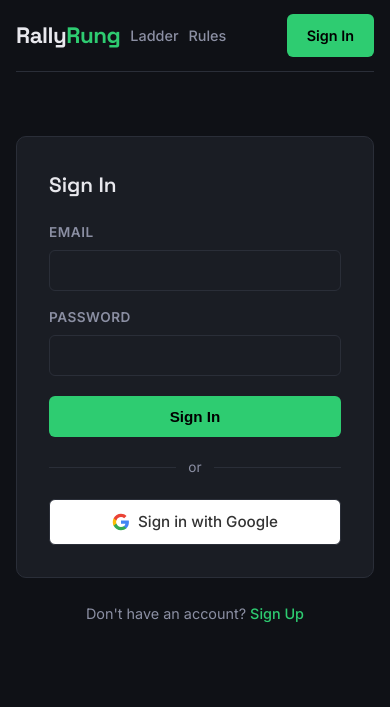
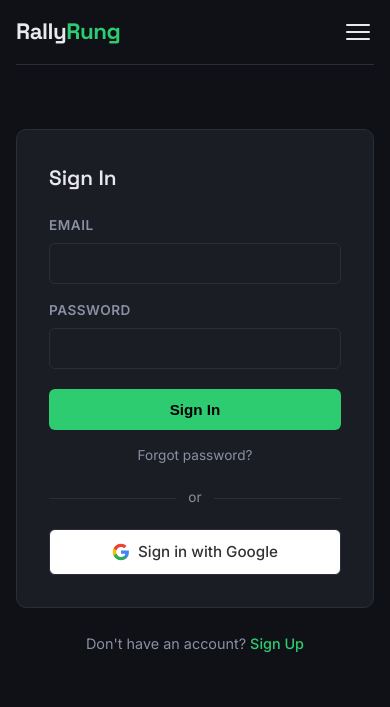
Before and after one commit to kaplanae/rallyrung, a Flask app: page /login in a window 390 px wide. Shown: the top 707 px of the page. Run offline with Flask 3, Linux system fonts and the light colour scheme; some libraries are stand-ins or nearby versions.

Commit message:
Add password reset flow, mobile hamburger nav, and ranking bug fixes
- Password reset: forgot-password route, reset-password token flow, reset_password.html template
- Mobile nav: hamburger button with CSS toggle at 600px breakpoint
- Fix CSV import allowing ranking 0 (now floors to 1)
- Fix admin add-to-ladder failing when pending row exists (now activates it)
- Fix ladder unpause allowing pending players to self-activate at rank 0
- Fix admin status: "not on ladder" -> "inactive", fix 'active' in 'inactive' substring bug

Co-Authored-By: Claude Opus 4.6 <noreply@anthropic.com>

```diff
--- a/app.py
+++ b/app.py
@@ -1091,6 +1091,130 @@ def signup():
     return redirect(url_for('profile'))
 
 
+@app.route('/forgot-password', methods=['POST'])
+def forgot_password():
+    email = request.form.get('email', '').strip().lower()
+    # Always show the same message to avoid email enumeration
+    success_msg = 'If an account exists with that email, a password reset link has been sent.'
+
+    if not email:
+        flash('Please enter your email address.')
+        return redirect(url_for('login'))
+
+    conn = get_db()
+    cur = conn.cursor()
+    ph = get_placeholder()
+
+    cur.execute(f'SELECT id, email FROM users WHERE email = {ph}', (email,))
+    user_row = cur.fetchone()
+
+    if user_row:
+        user_row = dict(user_row)
+        token = str(uuid.uuid4())
+        expires_at = datetime.utcnow() + timedelta(hours=1)
+
+        cur.execute(f'''
+            INSERT INTO magic_tokens (email, token, expires_at)
+            VALUES ({ph}, {ph}, {ph})
+        ''', (email, token, expires_at))
+        conn.commit()
+
+        link = url_for('reset_password', token=token, _external=True)
+        send_email(email, "Reset your RallyRung password", email_wrap(f'''
+            <p>We received a request to reset your password.</p>
+            <p><a href="{link}" style="display:inline-block;padding:12px 24px;background:#2ecc71;color:#000;
+            border-radius:6px;font-weight:600;text-decoration:none;">Reset Password</a></p>
+            <p style="color:#999;font-size:13px;">This link expires in 1 hour. If you didn't request this, you can ignore this email.</p>
+        '''))
+
+    conn.close()
+    flash(success_msg)
+    return redirect(url_for('login'))
+
+
+@app.route('/reset-password/<token>', methods=['GET', 'POST'])
+def reset_password(token):
+    conn = get_db()
+    cur = conn.cursor()
+    ph = get_placeholder()
+
+    cur.execute(f'SELECT * FROM magic_tokens WHERE token = {ph}', (token,))
+    row = cur.fetchone()
+
+    if not row:
+        conn.close()
+        flash('Invalid reset link.')
+        return redirect(url_for('login'))
+
+    row = dict(row)
+    if row.get('used'):
+        conn.close()
+        flash('This reset link has already been used.')
+        return redirect(url_for('login'))
+
+    if datetime.utcnow() > row['expires_at']:
+        conn.close()
+        flash('This reset link has expired.')
+        return redirect(url_for('login'))
+
+    if request.method == 'GET':
+        conn.close()
+        return render_template('reset_password.html', token=token)
+
+    # POST — set new password
+    password = request.form.get('password', '')
+    confirm_password = request.form.get('confirm_password', '')
+
+    if not password or not confirm_password:
+        conn.close()
+        flash('Both password fields are required.')
+        return redirect(url_for('reset_password', token=token))
+
+    if password != confirm_password:
+        conn.close()
+        flash('Passwords do not match.')
+        return redirect(url_for('reset_password', token=token))
+
+    if len(password) < 6:
+        conn.close()
+        flash('Password must be at least 6 characters.')
+        return redirect(url_for('reset_password', token=token))
+
+    hashed = generate_password_hash(password)
+    cur.execute(f'UPDATE users SET password_hash = {ph} WHERE email = {ph}', (hashed, row['email']))
+
+    # Mark token as used
+    if USE_POSTGRES:
+        cur.execute(f'UPDATE magic_tokens SET used = TRUE WHERE id = {ph}', (row['id'],))
+    else:
+        cur.execute(f'UPDATE magic_tokens SET used = 1 WHERE id = {ph}', (row['id'],))
+
+    conn.commit()
+
+    # Log the user in
+    cur.execute(f'SELECT * FROM users WHERE email = {ph}', (row['email'],))
+    user_row = cur.fetchone()
+    conn.close()
+
+    if user_row:
+        user_row = dict(user_row)
+        user = User(
+            id=user_row['id'], username=user_row['username'],
+            email=user_row.get('email'), google_id=user_row.get('google_id'),
+            profile_picture=user_row.get('profile_picture'),
+            phone=user_row.get('phone'), ntrp_rating=user_row.get('ntrp_rating'),
+            gender=user_row.get('gender'),
+            is_admin=bool(user_row.get('is_admin')),
+            is_active=bool(user_row.get('is_active', True))
+        )
+        login_user(user)
+        flash('Your password has been reset successfully.')
+        return redirect(url_for('ladder'))
+
+    flash('Password reset. Please sign in.')
+    return redirect(url_for('login'))
+
+
 @app.route('/auth/google')
 def google_login():
     if not google:
@@ -1945,6 +2069,18 @@ def ladder_unpause():
     cur = conn.cursor()
     ph = get_placeholder()
 
+    # Check if player is pending (not yet placed) — don't allow self-activation
+    cur.execute(f'SELECT pending, ranking FROM ladder_players WHERE user_id = {ph} AND ladder_id = {ph}',
+                (current_user.id, ladder_id))
+    row = cur.fetchone()
+    if row:
+        row = dict(row)
+        is_pending = row['pending'] if USE_POSTGRES else row['pending'] == 1
+        if is_pending:
+            conn.close()
+            flash('Your signup is pending — you\'ll be placed on the ladder at the next monthly reset.')
+            return redirect(url_for('profile'))
+
     if USE_POSTGRES:
         cur.execute(f'UPDATE ladder_players SET is_active = TRUE WHERE user_id = {ph} AND ladder_id = {ph}',
                     (current_user.id, ladder_id))
@@ -2390,7 +2526,7 @@ def admin():
     # Mark users/players who have logged in (via Google OR magic link)
     for u in all_users:
         u['has_logged_in'] = bool(u.get('google_id')) or (u.get('email') in magic_logged_in_emails)
-        u['ladder_status'] = ladder_status.get(u['id'], 'not on ladder')
+        u['ladder_status'] = ladder_status.get(u['id'], 'inactive')
     for lp in ladder_players:
         lp['has_logged_in'] = bool(lp.get('google_id')) or (lp.get('email') in magic_logged_in_emails)
 
@@ -2459,12 +2595,17 @@ def admin_add_to_ladder():
     ph = get_placeholder()
 
     # Check if already on ladder
-    cur.execute(f'SELECT id FROM ladder_players WHERE user_id = {ph} AND ladder_id = {ph}',
+    cur.execute(f'SELECT id, pending, is_active FROM ladder_players WHERE user_id = {ph} AND ladder_id = {ph}',
                 (user_id, ladder_id))
-    if cur.fetchone():
-        flash('Player is already on the ladder.')
-        conn.close()
-        return redirect(url_for('admin'))
+    existing = cur.fetchone()
+    if existing:
+        existing = dict(existing)
+        is_pending = existing['pending'] if USE_POSTGRES else existing['pending'] == 1
+        is_active = existing['is_active'] if USE_POSTGRES else existing['is_active'] == 1
+        if is_active and not is_pending:
+            flash('Player is already active on the ladder.')
+            conn.close()
+            return redirect(url_for('admin'))
 
     # Shift rankings down for players at or below this ranking
     cur.execute(f'''
@@ -2472,10 +2613,17 @@ def admin_add_to_ladder():
         WHERE ladder_id = {ph} AND ranking >= {ph}
     ''', (ladder_id, ranking))
 
-    cur.execute(f'''
-        INSERT INTO ladder_players (user_id, ladder_id, ranking)
-        VALUES ({ph}, {ph}, {ph})
-    ''', (user_id, ladder_id, ranking))
+    if existing:
+        # Activate the pending/inactive row with the correct ranking
+        cur.execute(f'''
+            UPDATE ladder_players SET ranking = {ph}, is_active = {ph}, pending = {ph}
+            WHERE id = {ph}
+        ''', (ranking, True if USE_POSTGRES else 1, False if USE_POSTGRES else 0, existing['id']))
+    else:
+        cur.execute(f'''
+            INSERT INTO ladder_players (user_id, ladder_id, ranking)
+            VALUES ({ph}, {ph}, {ph})
+        ''', (user_id, ladder_id, ranking))
     conn.commit()
 
     # Send welcome email
@@ -3104,13 +3252,16 @@ def admin_import_csv():
 
         # Add to ladder if ranking provided and not already on ladder
         if ranking:
+            rank_int = int(ranking)
+            if rank_int < 1:
+                rank_int = 1
             cur.execute(f'SELECT id FROM ladder_players WHERE user_id = {ph} AND ladder_id = {ph}',
                         (user_id, ladder_id))
             if not cur.fetchone():
                 cur.execute(f'''
                     INSERT INTO ladder_players (user_id, ladder_id, ranking)
                     VALUES ({ph}, {ph}, {ph})
-                ''', (user_id, ladder_id, int(ranking)))
+                ''', (user_id, ladder_id, rank_int))
                 added += 1
             else:
                 skipped += 1
--- a/static/style.css
+++ b/static/style.css
@@ -660,15 +660,71 @@ footer {
 .movement-down { color: var(--danger); }
 .movement-stay { color: var(--text-muted); }
 
+/* ============ HAMBURGER MENU ============ */
+.hamburger {
+    display: none;
+    background: none;
+    border: none;
+    cursor: pointer;
+    padding: 4px;
+    margin-left: auto;
+    flex-direction: column;
+    gap: 5px;
+}
+
+.hamburger span {
+    display: block;
+    width: 24px;
+    height: 2px;
+    background: var(--text);
+    border-radius: 2px;
+    transition: transform 0.3s, opacity 0.3s;
+}
+
 /* ============ RESPONSIVE ============ */
 @media (max-width: 600px) {
     .hero h1 { font-size: 2rem; }
     .how-it-works { grid-template-columns: 1fr; }
     .stats-grid { grid-template-columns: repeat(2, 1fr); }
-    nav { gap: 10px; }
-    .nav-links { gap: 10px; }
     .form-row { flex-direction: column; }
     .profile-header { flex-direction: column; text-align: center; }
     .ladder-table { font-size: 0.8rem; }
     .ladder-table th, .ladder-table td { padding: 8px 6px; }
+
+    nav {
+        flex-wrap: wrap;
+        gap: 10px;
+    }
+
+    .hamburger { display: flex; }
+
+    .nav-links, .auth-section {
+        display: none;
+        width: 100%;
+    }
+
+    nav.nav-open .nav-links,
+    nav.nav-open .auth-section {
+        display: flex;
+        flex-direction: column;
+        gap: 8px;
+    }
+
+    nav.nav-open .nav-links {
+        padding-top: 8px;
+        border-top: 1px solid var(--border);
+    }
+
+    .nav-links a {
+        padding: 8px 0;
+    }
+
+    nav.nav-open .auth-section {
+        padding-bottom: 4px;
+    }
+
+    /* Hamburger animation when open */
+    nav.nav-open .hamburger span:nth-child(1) { transform: translateY(7px) rotate(45deg); }
+    nav.nav-open .hamburger span:nth-child(2) { opacity: 0; }
+    nav.nav-open .hamburger span:nth-child(3) { transform: translateY(-7px) rotate(-45deg); }
 }
--- a/templates/admin.html
+++ b/templates/admin.html
@@ -197,14 +197,14 @@
                 </td>
                 <td style="font-size: 0.8rem; color: var(--text-muted);">{{ u.email or "—" }}</td>
                 <td>
-                    {% if 'active' in u.ladder_status %}
-                        <span class="badge badge-active">{{ u.ladder_status }}</span>
+                    {% if u.ladder_status == 'active' %}
+                        <span class="badge badge-active">active</span>
                     {% elif u.ladder_status == 'pending' %}
                         <span class="badge" style="background: rgba(241, 196, 15, 0.15); color: #f1c40f;">pending</span>
                     {% elif u.ladder_status == 'paused' %}
                         <span class="badge badge-inactive">paused</span>
                     {% else %}
-                        <span class="badge badge-inactive">not on ladder</span>
+                        <span class="badge badge-inactive">inactive</span>
                     {% endif %}
                 </td>
                 <td style="display: flex; gap: 4px; flex-wrap: wrap;">
--- a/templates/base.html
+++ b/templates/base.html
@@ -14,6 +14,9 @@
         <header>
             <nav>
                 <a href="{{ url_for('index') }}" class="logo">Rally<span class="logo-accent">Rung</span></a>
+                <button class="hamburger" onclick="document.querySelector('nav').classList.toggle('nav-open')" aria-label="Menu">
+                    <span></span><span></span><span></span>
+                </button>
                 <div class="nav-links">
                     <a href="{{ url_for('ladder') }}">Ladder</a>
                     <a href="{{ url_for('rules') }}">Rules</a>
--- a/templates/login.html
+++ b/templates/login.html
@@ -121,6 +121,18 @@
             <button type="submit" class="auth-submit">Sign In</button>
         </form>
 
+        <div id="forgot-link" style="text-align:center; margin-top:12px;">
+            <a href="#" onclick="document.getElementById('forgot-link').style.display='none'; document.getElementById('forgot-section').style.display='block'; return false;" style="font-size:0.85rem; color:var(--text-muted);">Forgot password?</a>
+        </div>
+        <div id="forgot-section" style="display:none; margin-top:12px;">
+            <form method="POST" action="{{ url_for('forgot_password') }}">
+                <div class="form-group" style="margin-bottom:10px;">
+                    <input type="email" name="email" placeholder="Enter your email" required style="width:100%;padding:10px 12px;background:var(--bg-body,var(--bg));border:1px solid var(--border);border-radius:var(--radius-sm);color:var(--text);font-size:0.95rem;box-sizing:border-box;">
+                </div>
+                <button type="submit" class="auth-submit" style="background:var(--bg-card);color:var(--text);border:1px solid var(--border);">Send Reset Link</button>
+            </form>
+        </div>
+
         <div class="divider"><span>or</span></div>
 
         <a href="{{ url_for('google_login') }}" class="google-btn">
```
Also changed, not shown: templates/reset_password.html (added, +78 -0 lines).
